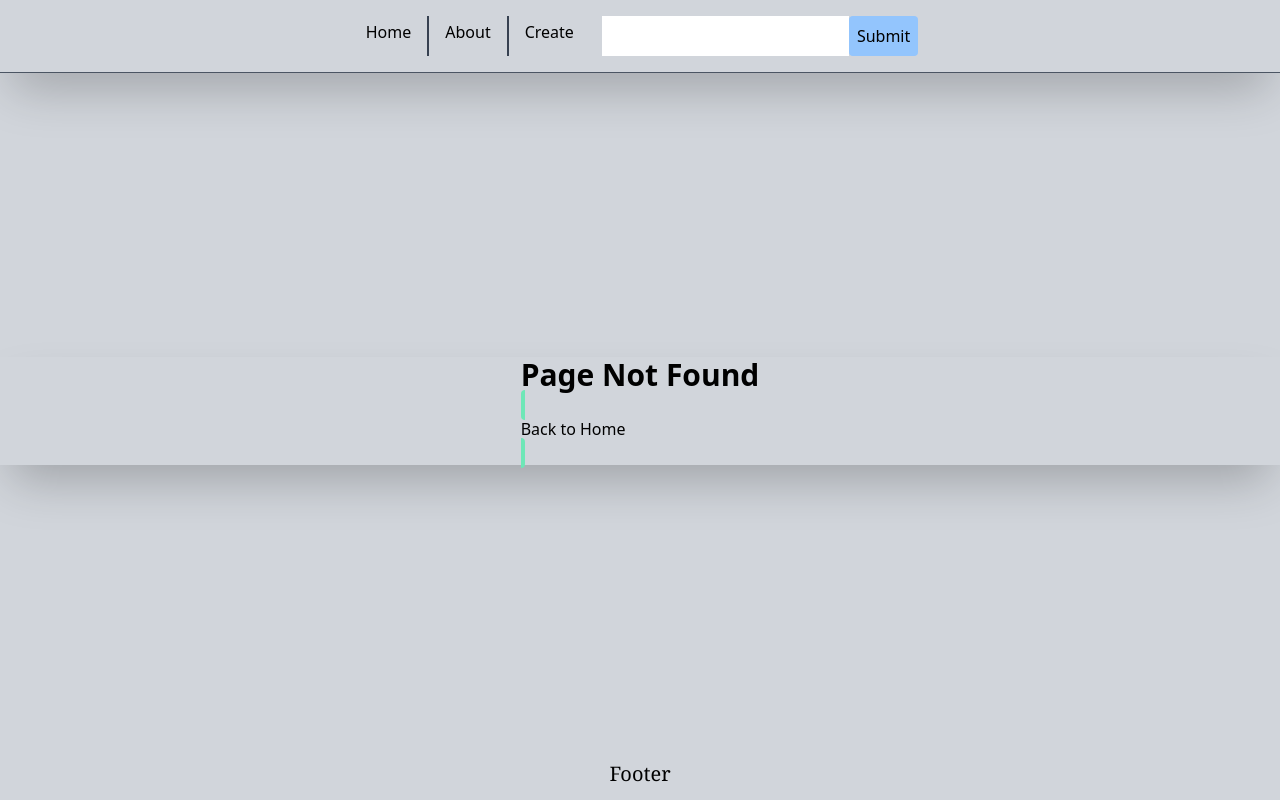
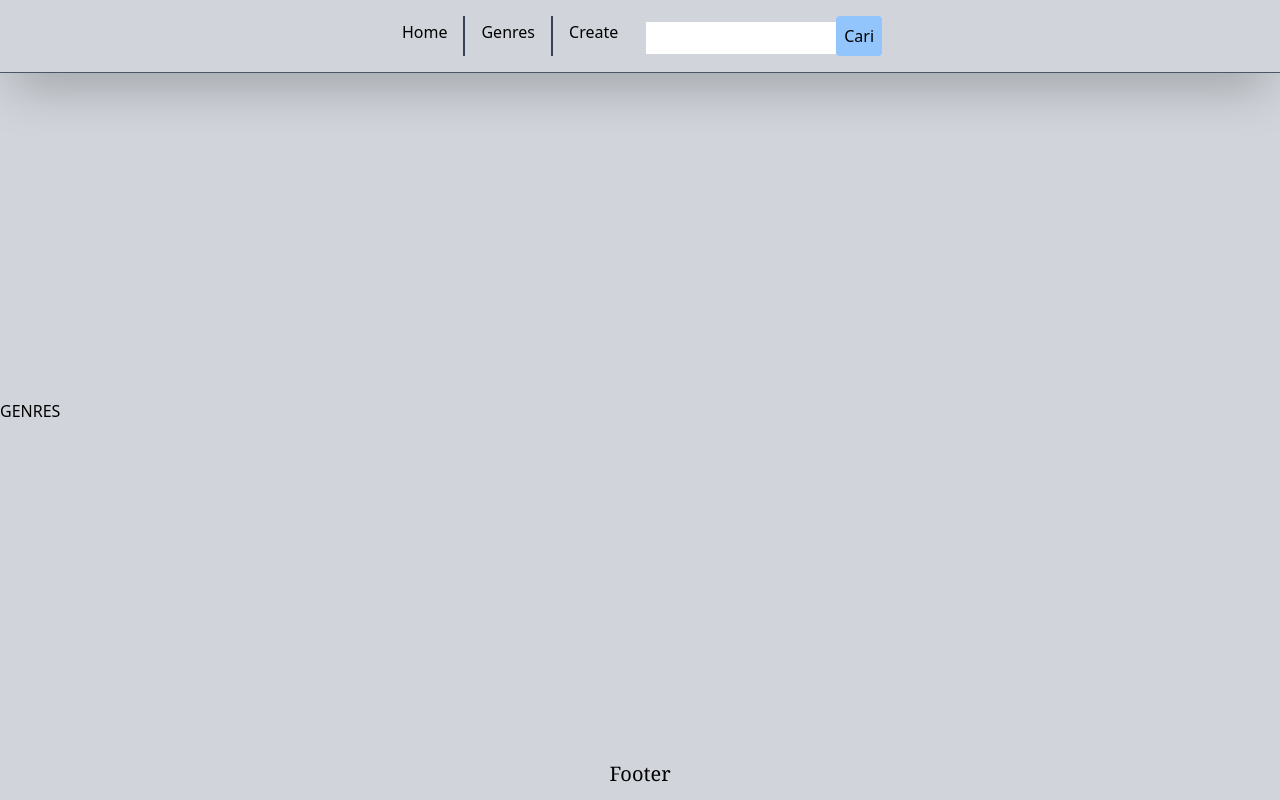
Before and after one commit to datokey/react-tailwind-movieapp, a React (Create React App) app: page /genre in a window 1280 px wide. Before the commit this address had no page. Built offline with nearby package versions, Linux system fonts and the light colour scheme.

Commit message:
change about => genres

```diff
--- a/src/App.js
+++ b/src/App.js
@@ -1,5 +1,4 @@
 import Navbar from './components/Navbar';
-import About from './page/About';
 import Create from './page/Create';
 import PageNotFound from './page/PageNotFound';
 import Body from './page/Body';
@@ -9,6 +8,7 @@ import DownloadMovie from './page/DownloadMovie';
 import SearchResult from './page/SearchResult';
 
 import SearchContextProvider from './contexts/SearchContext'
+import Genres from './page/Genres';
 
 const App = () => {
   return (
@@ -26,8 +26,8 @@ const App = () => {
               {/* {data && <Body data={data.manga_list} />} */}
               {/* {dataMovie <Body data={dataMovie} title="Anime" />} */}
             </Route>
-            <Route path="/about">
-              <About />
+            <Route path="/genre">
+              <Genres />
             </Route>
             <Route path="/detail/:id">
               <DetailMovie />
--- a/src/components/Navbar.js
+++ b/src/components/Navbar.js
@@ -11,9 +11,9 @@ const Navbar = () => {
               Home
             </h3>
           </Link>
-          <Link to="/about" className="border-r-2 border-gray-700 pr-3 ">
+          <Link to="/genre" className="border-r-2 border-gray-700 pr-3 ">
             <h3 className="hover:bg-gray-700 hover:text-gray-200 rounded-xl p-1">
-              About
+              Genres
             </h3>
           </Link>
           <Link to="/create" className=" pr-3 ">
--- a/src/components/SearchBar.js
+++ b/src/components/SearchBar.js
@@ -15,17 +15,18 @@ const Search = () => {
 
   return (
     <div>
-        <input
+      <form>
+         <input
           type="text"
-          id="searchfield"
           value={search}
-          className="text-xs"
+          className="text-xs p-2"
           onChange={(e) => setSearch(e.target.value)}
-          className="p-2 "
         />
 
-        <input type="submit" for="searchfield" onClick={handleButton} className="cursor-pointer
+        <input type="submit"  onClick={handleButton} value="Cari" className="cursor-pointer
          p-2 bg-blue-300 rounded" />
+      </form>
+
 
     </div>
   );
--- a/src/contexts/SearchContext.js
+++ b/src/contexts/SearchContext.js
@@ -11,6 +11,7 @@ const SearchContextProvider = (props) =>{
     // https://api-filmapik.herokuapp.com/search?q=avenger
     const searching = (title) =>{
        setLoading(true);
+       setDataAvail(false);
        axios.get(url + title)
        .then((res)=>{
             if (res.data.length === "0"){
--- a/src/page/About.js
+++ /dev/null
@@ -1,9 +0,0 @@
-const About = () => {
-    return (
-        <div className="flex justify-center">
-            <h1>About this Website</h1>
-            </div>
-     );
-}
-
-export default About;
--- /dev/null
+++ b/src/page/Genres.js
@@ -0,0 +1,11 @@
+import React from 'react';
+
+const Genres = () => {
+    return (
+        <div>
+            GENRES
+        </div>
+    );
+}
+
+export default Genres;
```
